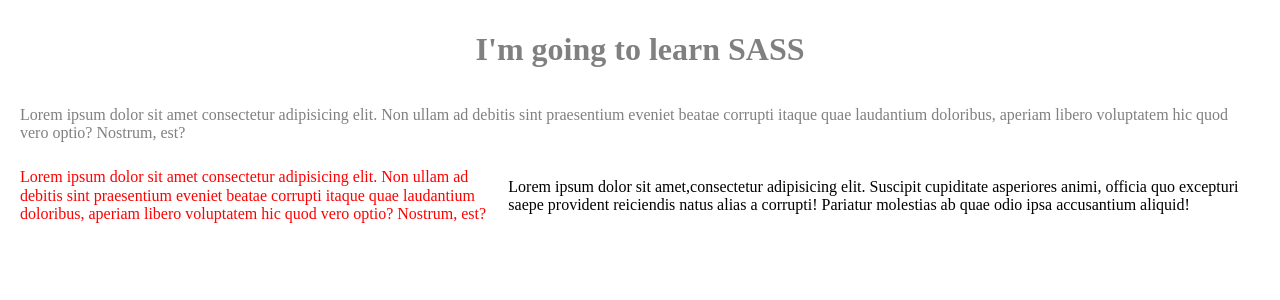
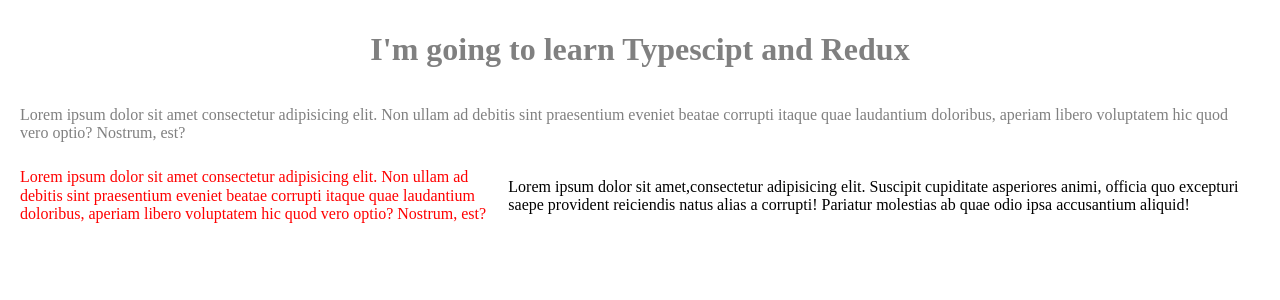
Before and after one commit to TimAbuev/violator, a React (Create React App) app: page / in a window 1280 px wide. Shown: the top 300 px of the page. Built offline with nearby package versions, Linux system fonts and the light colour scheme.

Commit message:
fix: change README

```diff
--- a/src/components/App.tsx
+++ b/src/components/App.tsx
@@ -1,11 +1,18 @@
 import React from 'react';
 import './App.scss';
+
+// function handleError(errmsg: string): never {
+//   throw new Error()
+// }
+
+// console.log(handleError('Tom'));
+
 
 function App() {
   return (
     <div className="app">
       <section className='app__block'>
-        <h1>I'm going to learn SASS</h1>
+        <h1>I'm going to learn Typescipt and Redux</h1>
         <p className='app__paragraph'>        Lorem ipsum dolor sit amet consectetur adipisicing elit.
           Non ullam ad debitis sint praesentium eveniet beatae corrupti itaque quae laudantium doloribus,
           aperiam libero voluptatem hic quod vero optio? Nostrum, est?</p>
@@ -22,7 +29,6 @@
           alias a corrupti! Pariatur molestias ab quae odio ipsa
           accusantium aliquid!</p>
       </section>
-
     </div>
   );
 }
```
Also changed, not shown: 1 other file (tests, documents, lock files or other folders).
